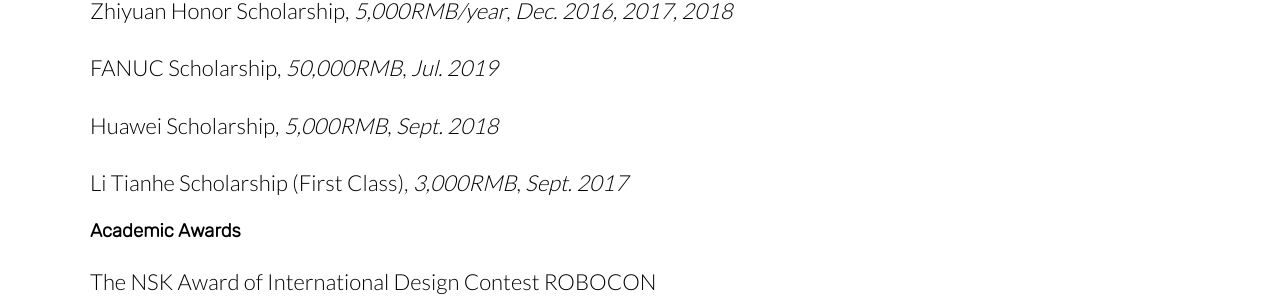
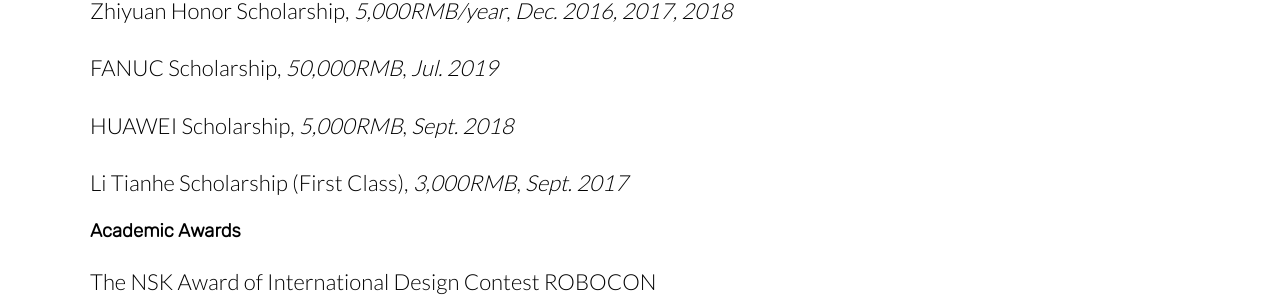
Before and after one commit to FenglongSong/fenglongsong.github.io, a Jekyll site: the page built from index.html, in a window 1280 px wide and 900 px high, scrolled down 2040 px. Shown: the part 148-455 px from the top of the window. Built offline with Jekyll 4.4.1, drawn with Linux system fonts in a browser that asks for light colours; nearby versions of some CDN libraries.

Commit message:
Update index.html

```diff
--- a/index.html
+++ b/index.html
@@ -51,7 +51,7 @@
 				<h3 class="editable">Scholarships </h3>
 				<p class="editable">Zhiyuan Honor Scholarship, <i>5,000RMB/year</i>, <i>Dec. 2016, 2017, 2018</i></p>
 				<p class="editable">FANUC Scholarship, <i>50,000RMB</i>, <i>Jul. 2019</i></p>
-				<p class="editable">Huawei Scholarship, <i>5,000RMB</i>, <i>Sept. 2018</i></p>
+				<p class="editable">HUAWEI Scholarship, <i>5,000RMB</i>, <i>Sept. 2018</i></p>
 				<p class="editable">Li Tianhe Scholarship (First Class), <i>3,000RMB</i>, <i>Sept. 2017</i></p>
 
 				<h3 class="editable">Academic Awards</h3>
```
